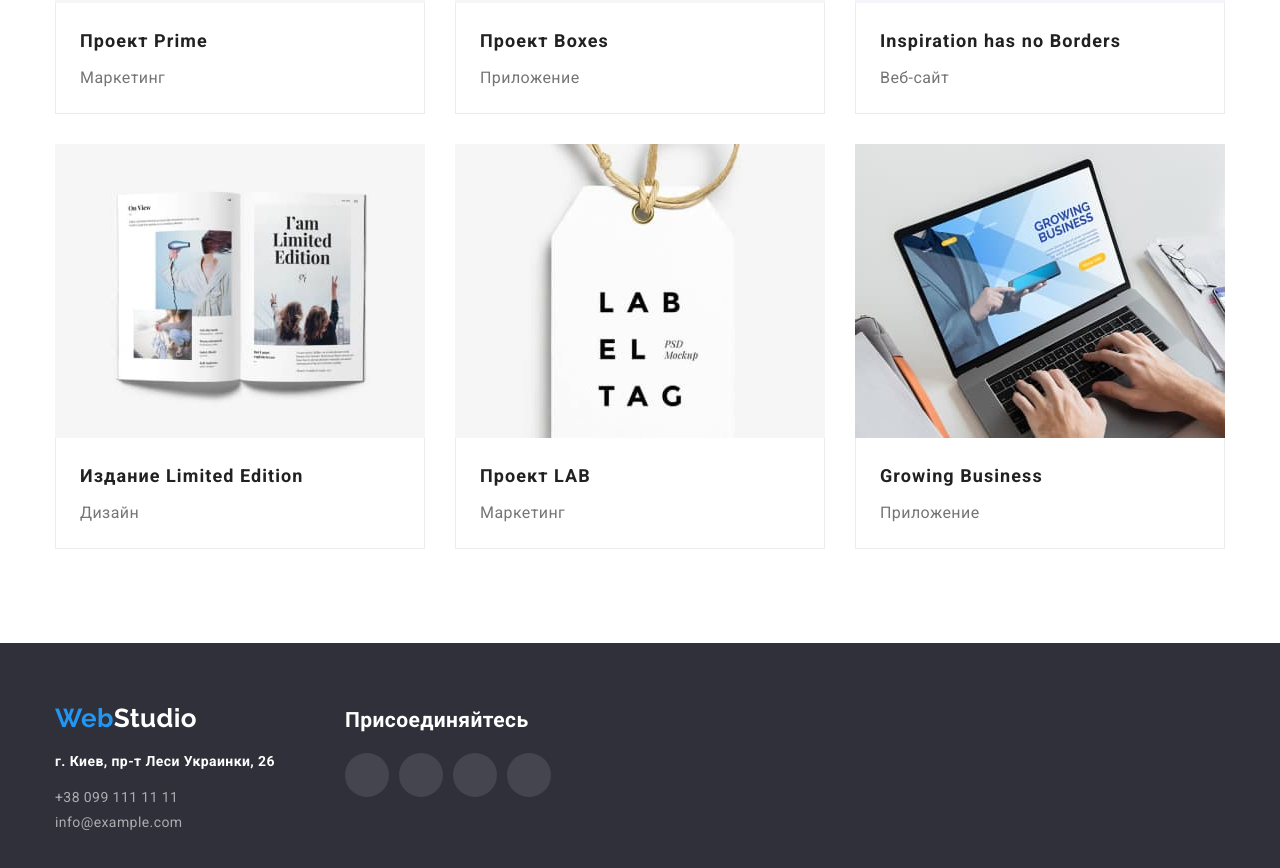
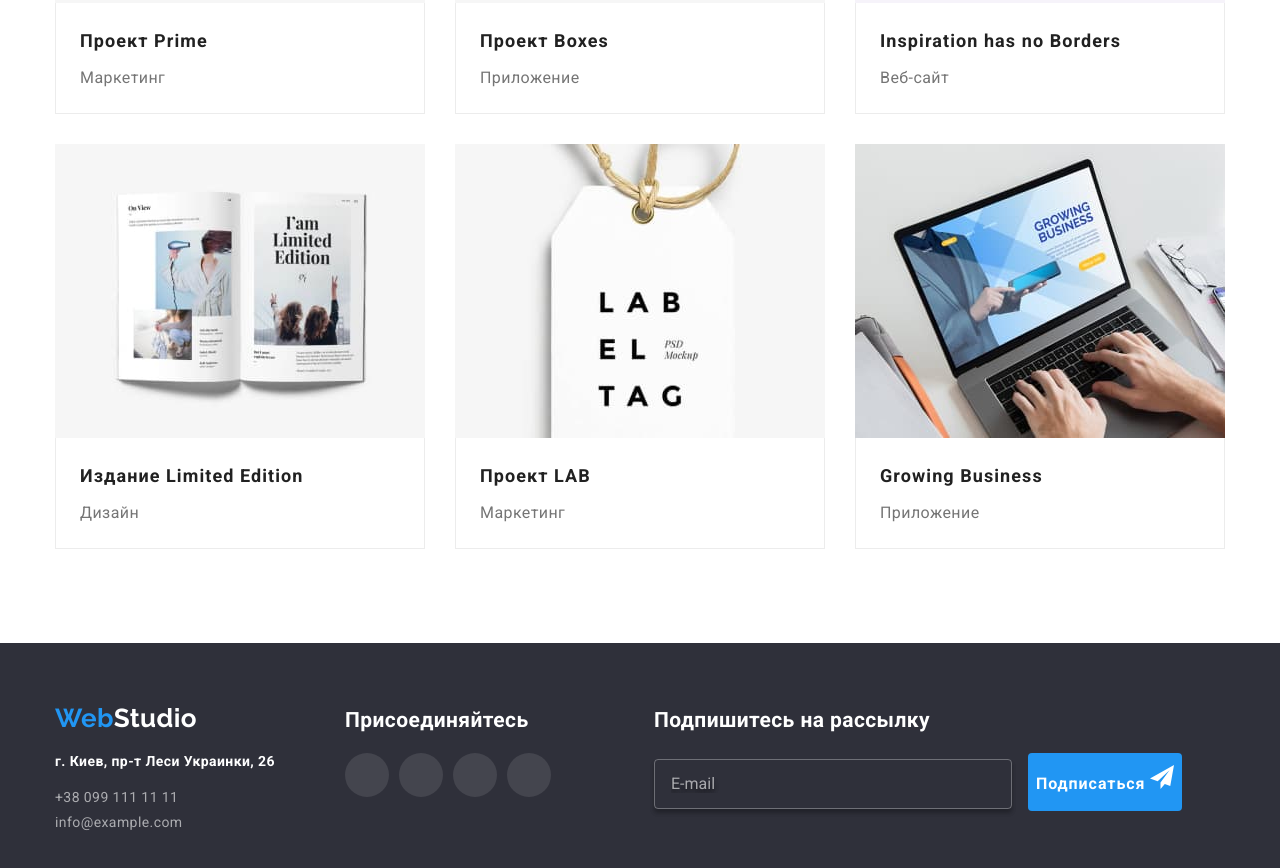
Before and after one commit to viikkii/goit-markup-hw-06, a plain HTML site: page portfolio.html in a window 1280 px wide. Shown: the part 992-1860 px from the top of the page. Drawn offline with nearby package versions, Linux system fonts and the light colour scheme.

Commit message:
правка по футеру ДЗ-06

```diff
--- a/portfolio.html
+++ b/portfolio.html
@@ -368,6 +368,24 @@
             </li>
           </ul>
         </div>
+
+        <div class="">
+          <h2 class="footer-text">Подпишитесь на рассылку</h2>
+          <form class="user-email">
+            <input
+              type="email"
+              name="mail"
+              class="mail-user"
+              placeholder="E-mail"
+            />
+            <button type="submit" class="click">
+              Подписаться
+              <svg class="mail-pic" width="24" height="24">
+                <use href="./images/sprite/icons.svg#icon-icon-send"></use>
+              </svg>
+            </button>
+          </form>
+        </div>
       </div>
     </footer>
   </body>
```
